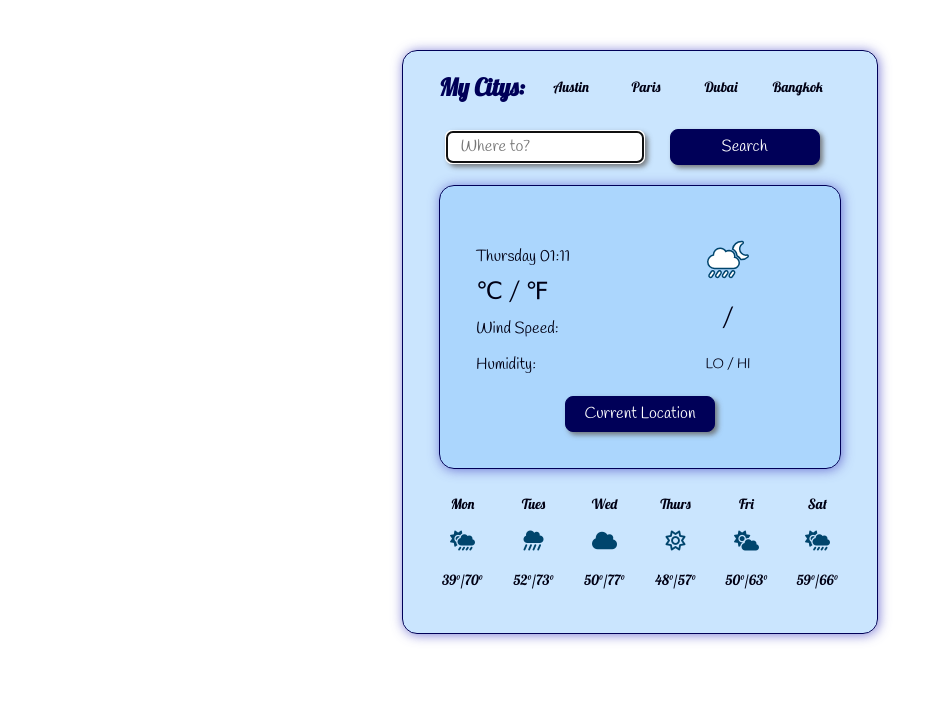
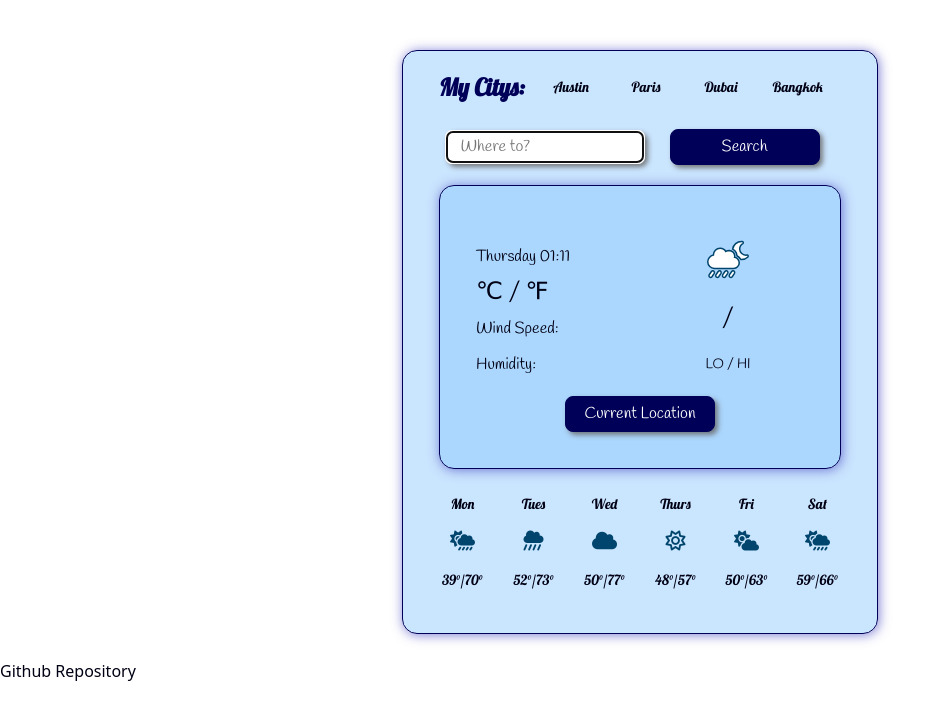
Before and after one commit to stephanie-simmons/weather-app, a plain HTML site: page index.html in a window 1280 px wide. Shown: the whole page, without its empty margins (0-948 px from the left). Drawn offline with nearby package versions, Linux system fonts and the light colour scheme.

Commit message:
added repository link
Added github repository link

```diff
--- a/index.html
+++ b/index.html
@@ -203,5 +203,8 @@
         <script src="src/index.js" type="text/javascript"></script>
     </body>
 </div>
+<footer>
+    <a href="https://github.com/stephanie-simmons/weather-app.git">Github Repository</a>
+</footer>
 
 </html>
```
